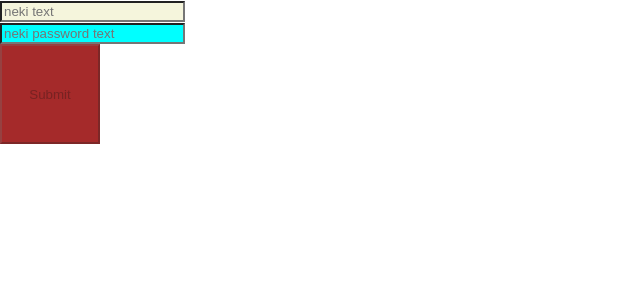
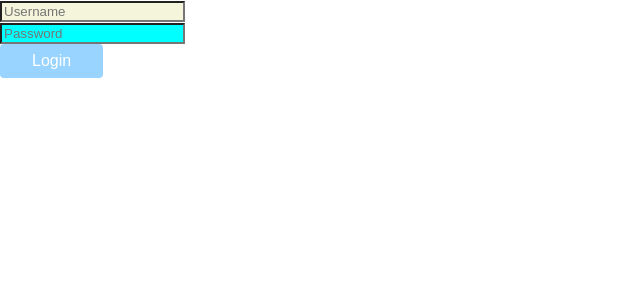
Before and after one commit to markoduspara/Globalsoft_CodeCamp_Fullstack_vol2_Frontend, a React (Create React App) app: page / in a window 1280 px wide. Shown: the top 300 px of the page, without its empty margins (0-640 px from the left). Built offline with nearby package versions, Linux system fonts and the light colour scheme.

Commit message:
Implemented login form, styled login button

```diff
--- a/src/App.tsx
+++ b/src/App.tsx
@@ -1,23 +1,19 @@
-import React, { useState, useEffect, createContext } from 'react';
-import logo from './logo.svg';
+import React, { useState, createContext } from 'react';
 import './App.css';
-import InputField from './components/InputField/InputField';
 import LoginForm from './components/LoginForm/LoginForm';
 import { LoginContext } from './context/Context';
 import RegisterForm from './components/RegisterForm/RegisterForm';
 
 function App() {
-  const [count, setCount] = useState(0);
   const [isLoggedIn, setIsLoggedIn] = useState(false);
-  const loginContext = createContext(LoginContext);
 
   return !isLoggedIn ? (
     <LoginContext.Provider value={{ isLoggedIn, setIsLoggedIn }}>
-      <RegisterForm />
+      <LoginForm />
     </LoginContext.Provider>
   ) : (
     <div>
-      <p>neka game forma</p>
+      <p>Game</p>
     </div>
   );
 }
--- a/src/components/LoginButton/LoginButton.css
+++ b/src/components/LoginButton/LoginButton.css
@@ -3,3 +3,24 @@
   height: 100px;
   background-color: brown;
 }
+
+.loginButton {
+  padding: 8px 32px;
+  background: #0094ff;
+  color: #fff;
+  border-radius: 4px;
+  outline: none;
+  border: none;
+  font-size: 16px;
+  cursor: pointer;
+  transition: all .2s ease-in-out;
+}
+
+.loginButton:disabled {
+  background: #98d4ff;
+  pointer-events: none;
+}
+
+.loginButton:hover {
+  background: #2da4f9;
+}
--- a/src/components/LoginForm/LoginForm.tsx
+++ b/src/components/LoginForm/LoginForm.tsx
@@ -1,50 +1,71 @@
-import { useContext, useState } from 'react';
+import { useContext, useEffect, useState } from 'react';
 import InputField from '../InputField/InputField';
 import LoginButton from '../LoginButton/LoginButton';
 import { LoginContext } from '../../context/Context';
 
-function LoginForm() {
-  const [state, setState] = useState({
-    email: '',
-    password: '',
+function RegisterForm() {
+  const [loginFormData, setLoginFormData] = useState({
+    username: '',
+    userPassword: '',
   });
-  const context = useContext(LoginContext);
+  const [isFormValid, setIsFormValid] = useState(false);
   const usernameObject = {
-    id: 'username',
-    placeholder: 'neki text',
+    placeholder: 'Username',
     className: 'inputType-username',
+    name: 'username',
   };
   const passwordObject = {
-    id: 'password',
-    placeholder: 'neki password text',
+    placeholder: 'Password',
     className: 'inputType-password',
     type: 'password',
+    name: 'userPassword',
   };
-
+  const context = useContext(LoginContext);
+  const handleChange = (event) => {
+    setLoginFormData({
+      ...loginFormData,
+      [event.target.name]: event.target.value,
+    });
+  };
   const handleSubmit = (event) => {
     event.preventDefault();
-
-    fetch('https://jsonplaceholder.typicode.com/todos/1')
-      .then((response) => response.json())
-      .then((data) => {
-        context.setIsLoggedIn(true);
+    fetch(`http://localhost:3000/user/login?username=${loginFormData.username}&password=${loginFormData.userPassword}`, {
+      method: 'GET',
+      headers: {
+        Accept: 'application/json',
+        'Content-Type': 'application/json',
+      }
+    })
+      .then((response) => {
+        return response.json();
+      })
+      .then((data: { id: number }) => {
+        if (data.id) {
+          context.setIsLoggedIn(true);
+        } else {
+          context.setIsLoggedIn(false);
+        }
       })
       .catch((error) => {
-        console.error(error);
-        context.setIsLoggedIn(false);
+        console.log(error);
       });
-    //context.setIsLoggedIn(true);
   };
-
+  useEffect(() => {
+    setIsFormValid(
+      !!loginFormData.username && !!loginFormData.userPassword
+    );
+  }, [loginFormData]);
   return (
-    <div>
+    <div className='loginForm'>
       <form onSubmit={handleSubmit}>
-        <InputField type={usernameObject}></InputField>
-        <InputField type={passwordObject}></InputField>
-        <LoginButton type="submitButton"></LoginButton>
+        <InputField type={usernameObject} onChange={handleChange}></InputField>
+        <InputField type={passwordObject} onChange={handleChange}></InputField>
+        <LoginButton disabled={!isFormValid} type="loginButton">
+          Login
+        </LoginButton>
       </form>
     </div>
   );
 }
 
-export default LoginForm;
+export default RegisterForm;
```
